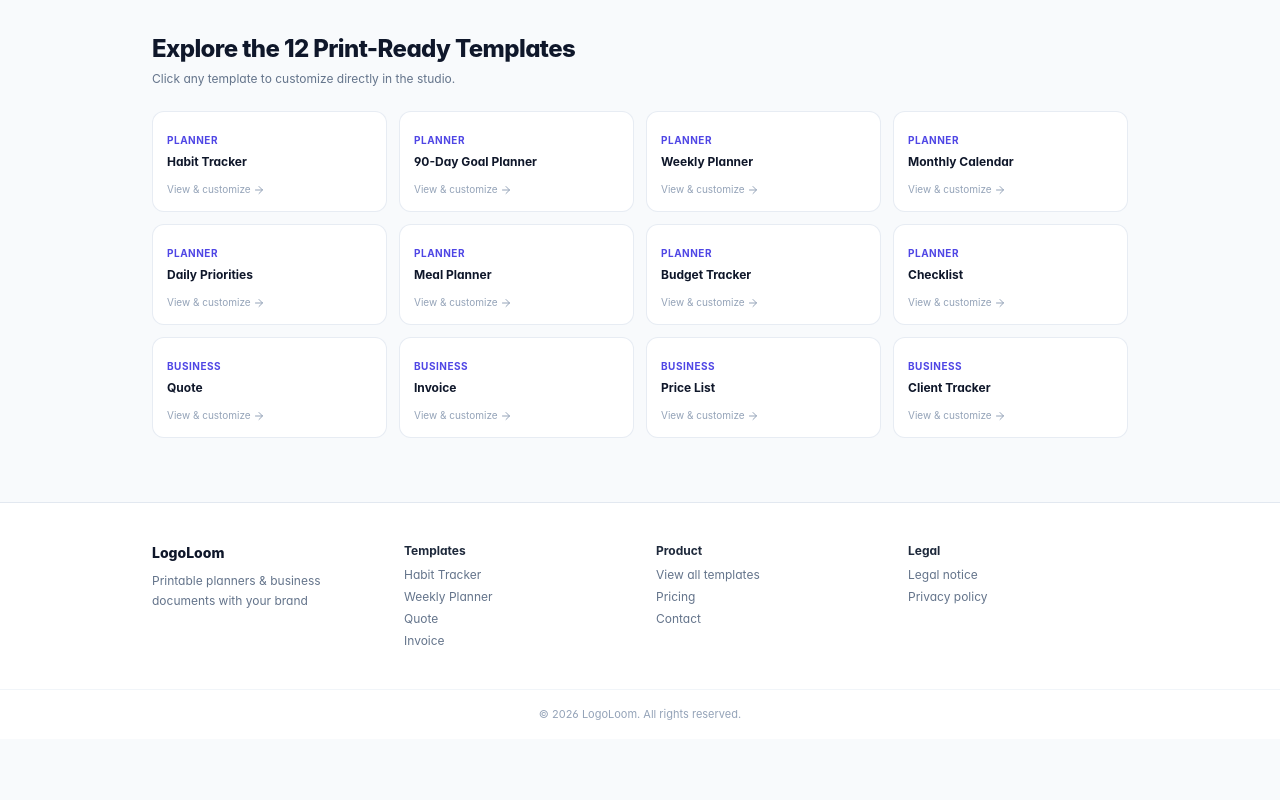
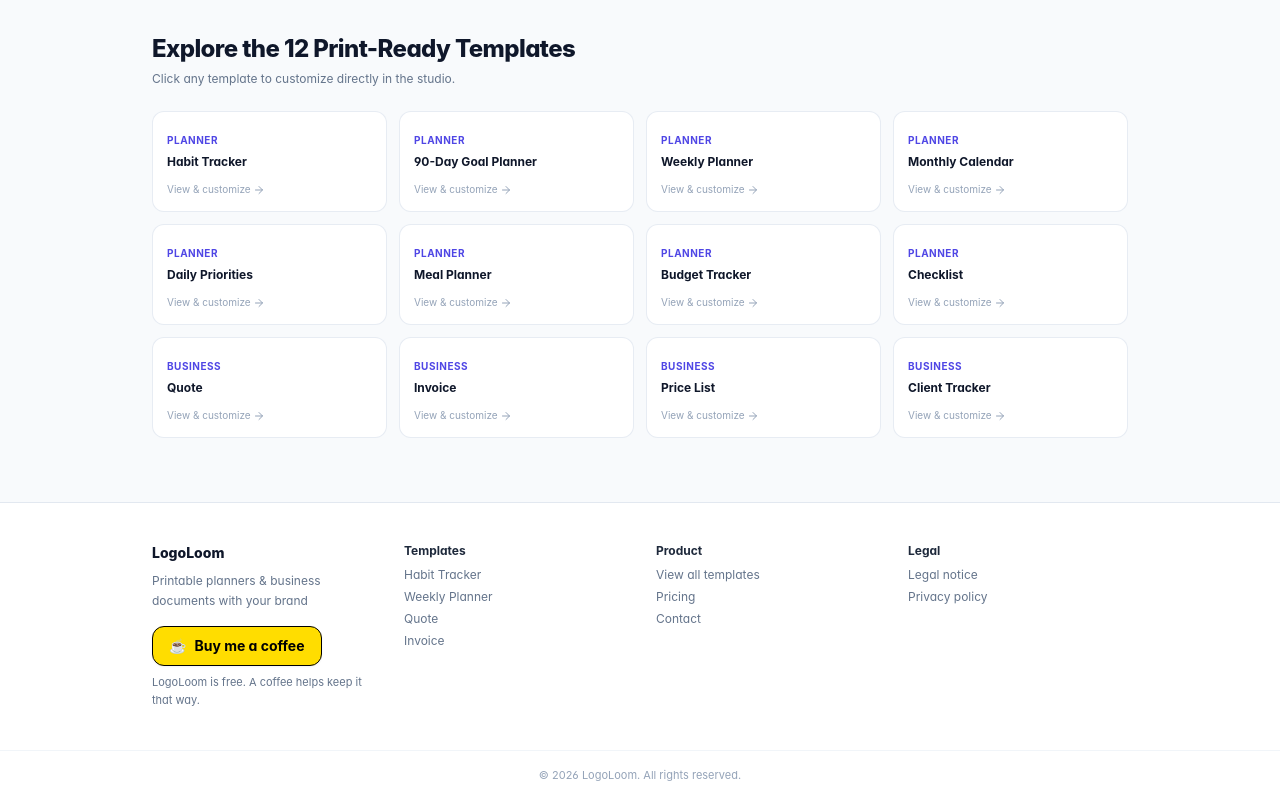
Before and after one commit to Marlodevfs/logoloom, a Next.js app: page /en in a window 1280 px wide. Shown: the part 1801-2601 px from the top of the page. Before the commit the page ends 2540 px from the top, so only its background shows below. Built offline with nearby package versions, Linux system fonts and the light colour scheme.

Commit message:
feat: bouton Buy Me a Coffee (footer + lien discret après téléchargement)
Co-Authored-By: Claude Opus 5.5 <noreply@anthropic.com>
Claude-Session: https://claude.ai/code/session_01Jk8TbFruhGe31ydZgwv7Cb

```diff
--- /dev/null
+++ b/components/BuyMeACoffee.tsx
@@ -0,0 +1,39 @@
+import { siteConfig } from '@/config/site';
+
+const LABELS: Record<string, { button: string; hint: string }> = {
+  en: { button: 'Buy me a coffee', hint: 'LogoLoom is free. A coffee helps keep it that way.' },
+  fr: { button: 'Offrez-moi un café', hint: 'LogoLoom est gratuit. Un café aide à ce que ça le reste.' },
+  de: { button: 'Spendier mir einen Kaffee', hint: 'LogoLoom ist kostenlos. Ein Kaffee hilft, dass es so bleibt.' },
+  es: { button: 'Invítame a un café', hint: 'LogoLoom es gratis. Un café ayuda a que siga así.' },
+  it: { button: 'Offrimi un caffè', hint: 'LogoLoom è gratuito. Un caffè aiuta a mantenerlo tale.' },
+  pt: { button: 'Pague-me um café', hint: 'O LogoLoom é grátis. Um café ajuda a mantê-lo assim.' },
+};
+
+export const BMC_URL = `https://www.buymeacoffee.com/${siteConfig.buyMeACoffee}`;
+
+export function getBmcLabels(lang: string) {
+  return LABELS[lang] || LABELS.en;
+}
+
+/**
+ * Buy Me a Coffee button. Recreated as a plain link (the official widget script
+ * relies on document.write, which doesn't work in a React/Next.js page).
+ * Same look as the official yellow button.
+ */
+export function BuyMeACoffeeButton({ lang, withHint = false }: { lang: string; withHint?: boolean }) {
+  const l = getBmcLabels(lang);
+  return (
+    <div className="space-y-2">
+      <a
+        href={BMC_URL}
+        target="_blank"
+        rel="noopener noreferrer"
+        className="inline-flex items-center gap-2 h-10 px-4 rounded-xl bg-[#FFDD00] hover:bg-[#ffd000] text-black text-sm font-bold border border-black shadow-sm transition-colors"
+      >
+        <span aria-hidden="true">☕</span>
+        <span>{l.button}</span>
+      </a>
+      {withHint && <p className="text-[11px] text-slate-500 dark:text-slate-400 leading-relaxed">{l.hint}</p>}
+    </div>
+  );
+}
--- a/components/DownloadButton.tsx
+++ b/components/DownloadButton.tsx
@@ -4,6 +4,7 @@ import React, { useState } from 'react';
 import { Download, Loader2, CheckCircle, Sparkles } from 'lucide-react';
 import { BrandKit, TemplateId, InterfaceLang } from '@/types';
 import { trackEvent } from '@/lib/analytics';
+import { BMC_URL, getBmcLabels } from '@/components/BuyMeACoffee';
 import { UI_TRANSLATIONS } from '@/lib/i18n/interface';
 
 interface DownloadButtonProps {
@@ -66,6 +67,8 @@ export const DownloadButton: React.FC<DownloadButtonProps> = ({
   const dI18n = DOWNLOAD_I18N[interfaceLang] || DOWNLOAD_I18N.en;
   const [isExporting, setIsExporting] = useState(false);
   const [hasExported, setHasExported] = useState(false);
+  // After a first successful download, gently suggest a coffee (desktop panel only)
+  const [showSupport, setShowSupport] = useState(false);
 
   const handleDownload = async () => {
     setIsExporting(true);
@@ -81,6 +84,7 @@ export const DownloadButton: React.FC<DownloadButtonProps> = ({
 
       trackEvent('pdf_download', { template: activeTemplate, paper: brandKit.paperSize });
       setHasExported(true);
+      setShowSupport(true);
       setTimeout(() => setHasExported(false), 3000);
     } catch (err) {
       console.error('Failed to export PDF', err);
@@ -126,8 +130,20 @@ export const DownloadButton: React.FC<DownloadButtonProps> = ({
         )}
       </button>
 
-      {/* Trust reassurance pill */}
-      {!compact && (
+      {/* After a download: discreet Buy Me a Coffee link. Otherwise: trust pill */}
+      {!compact && showSupport && (
+        <a
+          href={BMC_URL}
+          target="_blank"
+          rel="noopener noreferrer"
+          onClick={() => trackEvent('bmc_click', { from: 'download' })}
+          className="block text-[11px] text-center text-slate-500 dark:text-slate-400 hover:text-slate-800 dark:hover:text-white font-medium"
+        >
+          <span aria-hidden="true">☕ </span>
+          {getBmcLabels(interfaceLang).button}
+        </a>
+      )}
+      {!compact && !showSupport && (
       <p className="text-[10px] text-center text-slate-400 dark:text-slate-500 flex items-center justify-center space-x-1 font-medium">
         <span>🔒</span>
         <span>{t.privacyBadge}</span>
--- a/components/SiteFooter.tsx
+++ b/components/SiteFooter.tsx
@@ -2,6 +2,7 @@ import Link from 'next/link';
 import { siteConfig } from '@/config/site';
 import { getSiteChrome } from '@/lib/i18n/site-chrome';
 import { CANONICAL_TEMPLATE_SLUGS } from '@/lib/seo/templates-metadata';
+import { BuyMeACoffeeButton } from '@/components/BuyMeACoffee';
 
 /** Site-wide footer: product links, legal pages and contact. Server component. */
 export function SiteFooter({ lang, withStickyBar = false }: { lang: string; withStickyBar?: boolean }) {
@@ -17,6 +18,9 @@ export function SiteFooter({ lang, withStickyBar = false }: { lang: string; with
         <div className="col-span-2 sm:col-span-1 space-y-2">
           <p className="font-extrabold text-sm text-slate-900 dark:text-white">{siteConfig.name}</p>
           <p className="text-slate-500 dark:text-slate-400 leading-relaxed">{c.slogan}</p>
+          <div className="pt-2">
+            <BuyMeACoffeeButton lang={lang} withHint />
+          </div>
         </div>
 
         <nav aria-label={c.footer.templates} className="space-y-2">
--- a/config/site.ts
+++ b/config/site.ts
@@ -15,6 +15,8 @@ export const siteConfig = {
   contact: {
     email: 'support@logoloom.app',
   },
+  /** Buy Me a Coffee page (https://www.buymeacoffee.com/<slug>) */
+  buyMeACoffee: 'donotkyc',
   /**
    * Legal notice (mentions légales). TO FILL IN before going commercial:
    * French law (LCEN art. 6) requires the publisher's identity on the site.
--- a/lib/analytics.ts
+++ b/lib/analytics.ts
@@ -20,7 +20,8 @@ export type AnalyticsEvent =
   | 'qr_added'
   | 'pdf_download'
   | 'pro_modal_open'
-  | 'pro_upgrade_click';
+  | 'pro_upgrade_click'
+  | 'bmc_click';
 
 export function trackEvent(event: AnalyticsEvent, props?: Record<string, any>) {
   if (typeof window !== 'undefined') {
```
